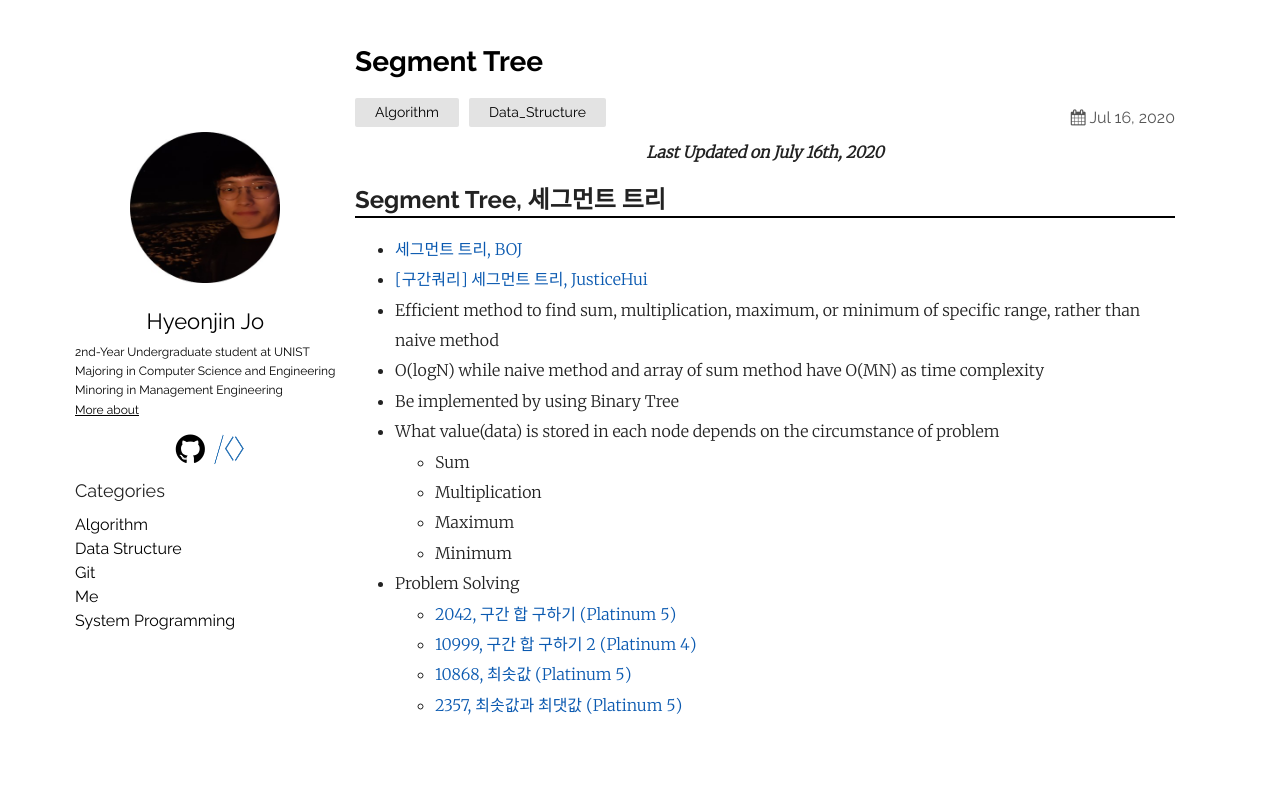
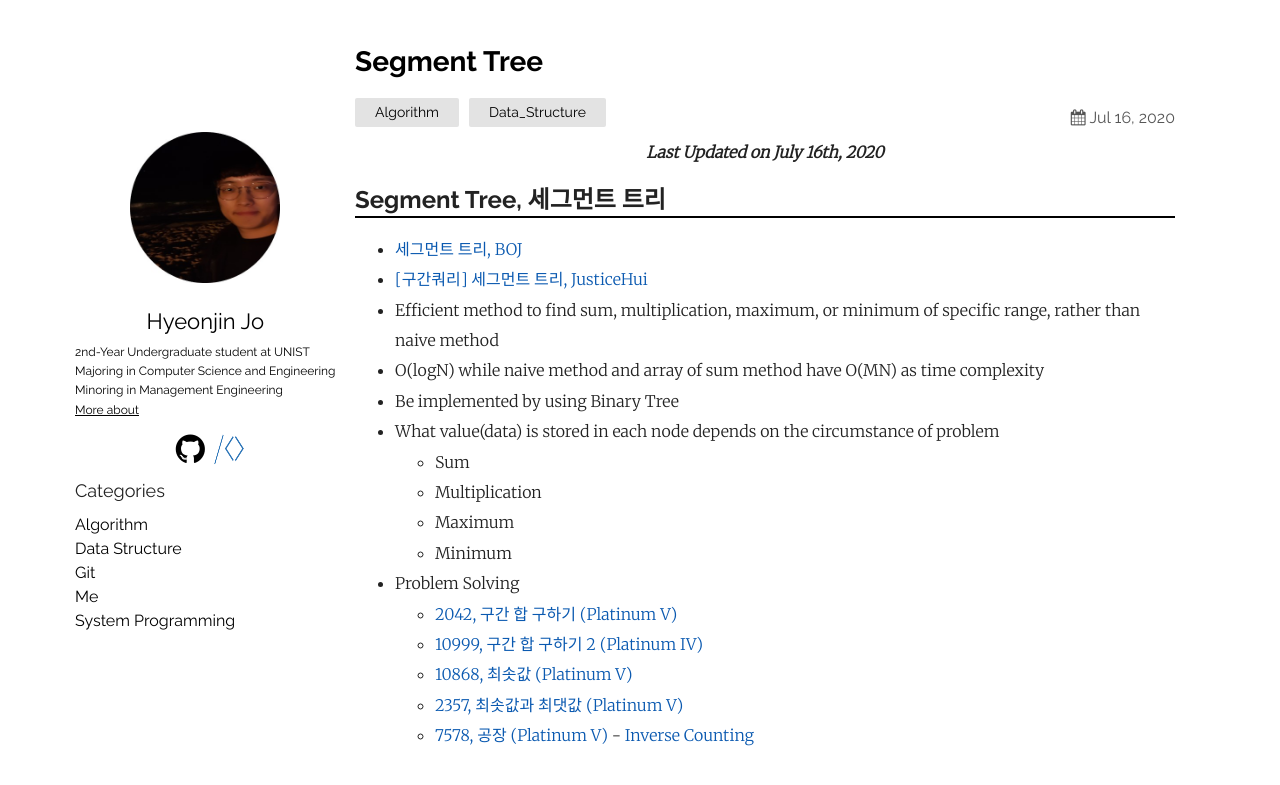
Before and after one commit to thinkin9/thinkin9.github.io, a Jekyll site: the page built from _posts/2020-07-16-Segment-Tree.markdown, in a window 1280 px wide. Shown: the top 785 px of the page. Built offline with Jekyll 4.4.1, drawn with Linux system fonts in a browser that asks for light colours.

Commit message:
20200724

```diff
--- a/_posts/2020-05-05-About-me.markdown
+++ b/_posts/2020-05-05-About-me.markdown
@@ -11,7 +11,7 @@ categories: Me
 <hr style="height: 2px; border:none; margin-top: -1em; margin-bottom:0.5em; padding: 0; background:black">
 
 &emsp;[Ulsan National Institute of Science and Technology (UNIST)](https://www.unist.ac.kr/)<span style="float: right"> *Feb. 2019 - Present* </span>
-&emsp;&emsp;Majoring in [Computer Science and Engineering](http://cse.unist.ac.kr/) <!-- <span style="float: right">Overall GPA: 4.06 / 4.3 (as of *Spring, 2020*)</span> -->
+&emsp;&emsp;Majoring in [Computer Science and Engineering](http://cse.unist.ac.kr/) <span style="float: right">Overall GPA: 4.06 / 4.3, as of *Spring, 2020*</span>
 &emsp;&emsp;Minoring in [Management Engineering](http://sme.unist.ac.kr/)
 
 
@@ -48,5 +48,5 @@ categories: Me
 ## Honors and Awards
 <hr style="height: 2px; border:none; margin-top: -1em; margin-bottom:0.5em; padding: 0; background:black">
 
-&emsp; **Dean's List**, UNIST <span style="float: right">  *Spring 2019, Fall 2019, and Spring 2020* </span>
-&emsp; **Honor Scholarship**, UNIST (&#8773; $3,000 / semester) <span style="float: right">  *Spring 2019, Fall 2019, Spring 2020, Fall 2020* </span>
+&emsp; **Dean's List**, UNIST ( For students whose Grade Point of semester is higher than 3.9 / 4.3 ) <span style="float: right">  *Spring 2019, Fall 2019, and Spring 2020* </span>
+&emsp; **Honor Scholarship**, UNIST ( &#8773; $3,000 / Semester ) <span style="float: right">  *Spring 2019, Fall 2019, Spring 2020, and Fall 2020* </span>
--- a/_posts/2020-07-16-Segment-Tree.markdown
+++ b/_posts/2020-07-16-Segment-Tree.markdown
@@ -21,7 +21,8 @@ categories: Algorithm Data_Structure
     * Maximum
     * Minimum
 * Problem Solving
-    * [2042, 구간 합 구하기 (Platinum 5)](https://www.acmicpc.net/problem/2042)
-    * [10999, 구간 합 구하기 2 (Platinum 4)](https://www.acmicpc.net/problem/10999)
-    * [10868, 최솟값 (Platinum 5)](https://www.acmicpc.net/problem/10868)
-    * [2357, 최솟값과 최댓값 (Platinum 5)](https://www.acmicpc.net/problem/2357)
+    * [2042, 구간 합 구하기 (Platinum V)](https://www.acmicpc.net/problem/2042)
+    * [10999, 구간 합 구하기 2 (Platinum IV)](https://www.acmicpc.net/problem/10999)
+    * [10868, 최솟값 (Platinum V)](https://www.acmicpc.net/problem/10868)
+    * [2357, 최솟값과 최댓값 (Platinum V)](https://www.acmicpc.net/problem/2357)
+    * [7578, 공장 (Platinum V)](https://www.acmicpc.net/problem/7578) - [Inverse Counting](https://justicehui.github.io/koi/2018/11/20/BOJ7578/)
```
